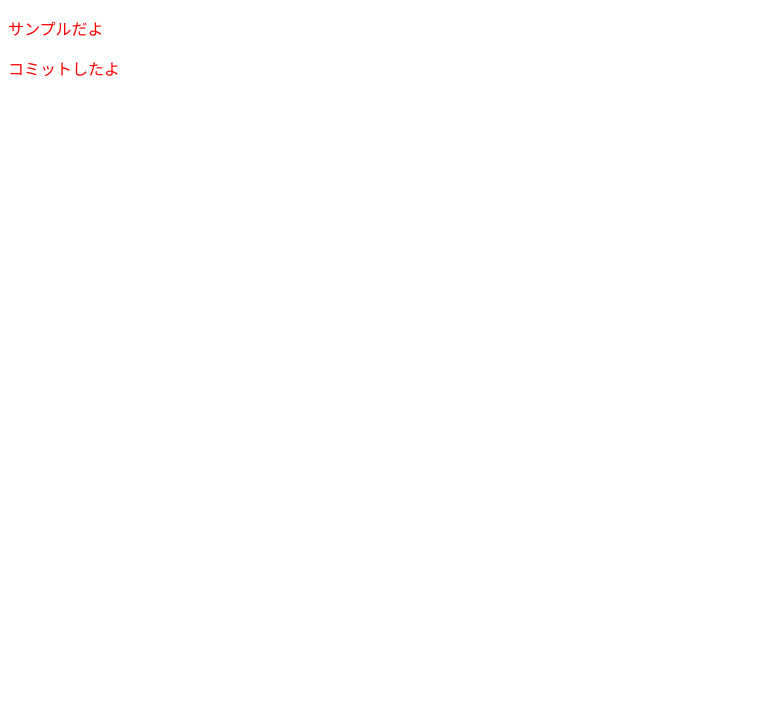
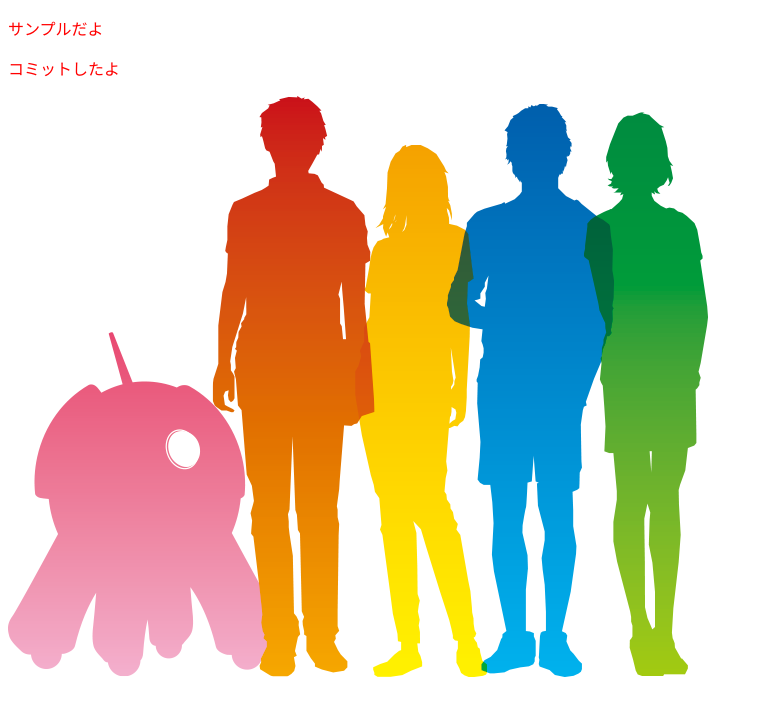
Before and after one commit to redGreen12345/html-test, a plain HTML site: page index.html in a window 1280 px wide. Shown: the whole page, without its empty margins (0-763 px from the left). Drawn offline with Linux system fonts and the light colour scheme.

Commit message:
イメージ画像を追加

```diff
--- a/index.html
+++ b/index.html
@@ -8,6 +8,7 @@
     <body>
         <p>サンプルだよ</p>
         <p>コミットしたよ</p>
+        <img src="iniadcollab.png" alt="チーム開発イメージ画像">
     </body>
 
 </html>
```
Also changed, not shown: iniadcollab.png (added).
